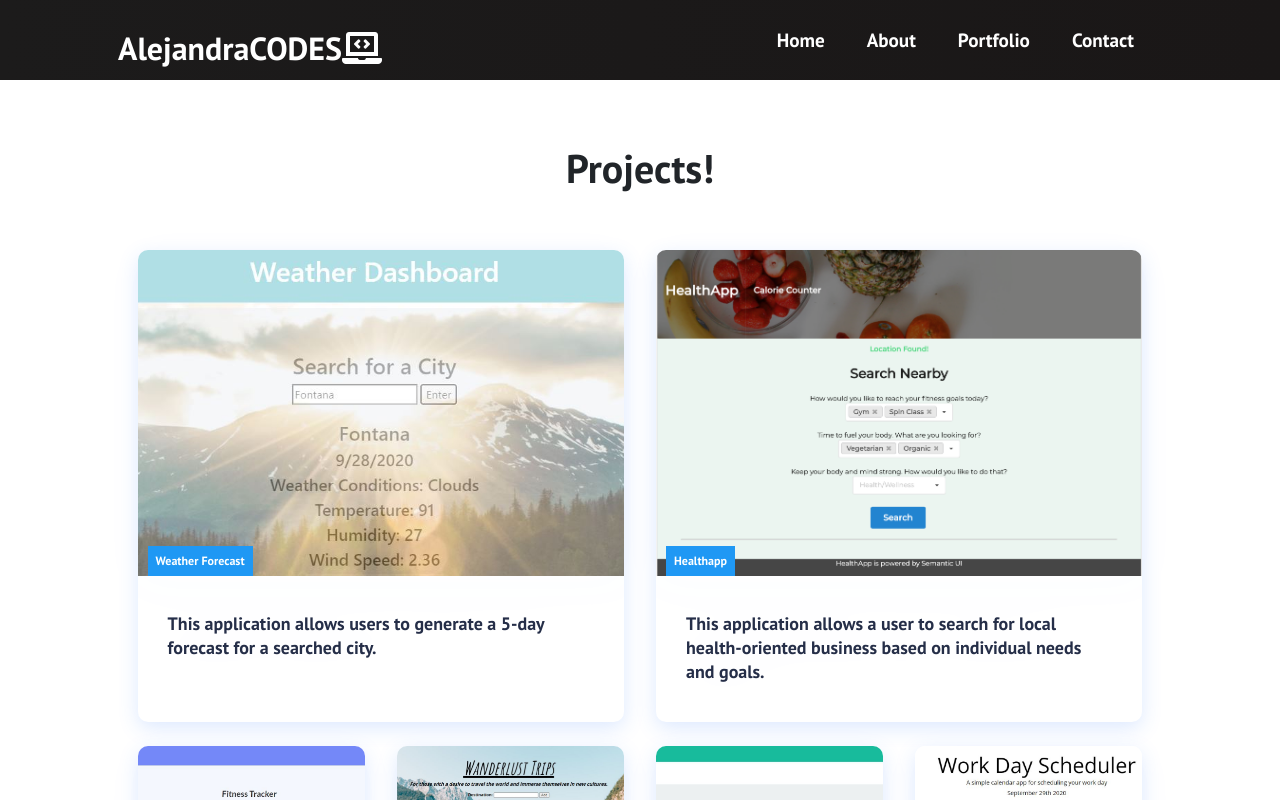
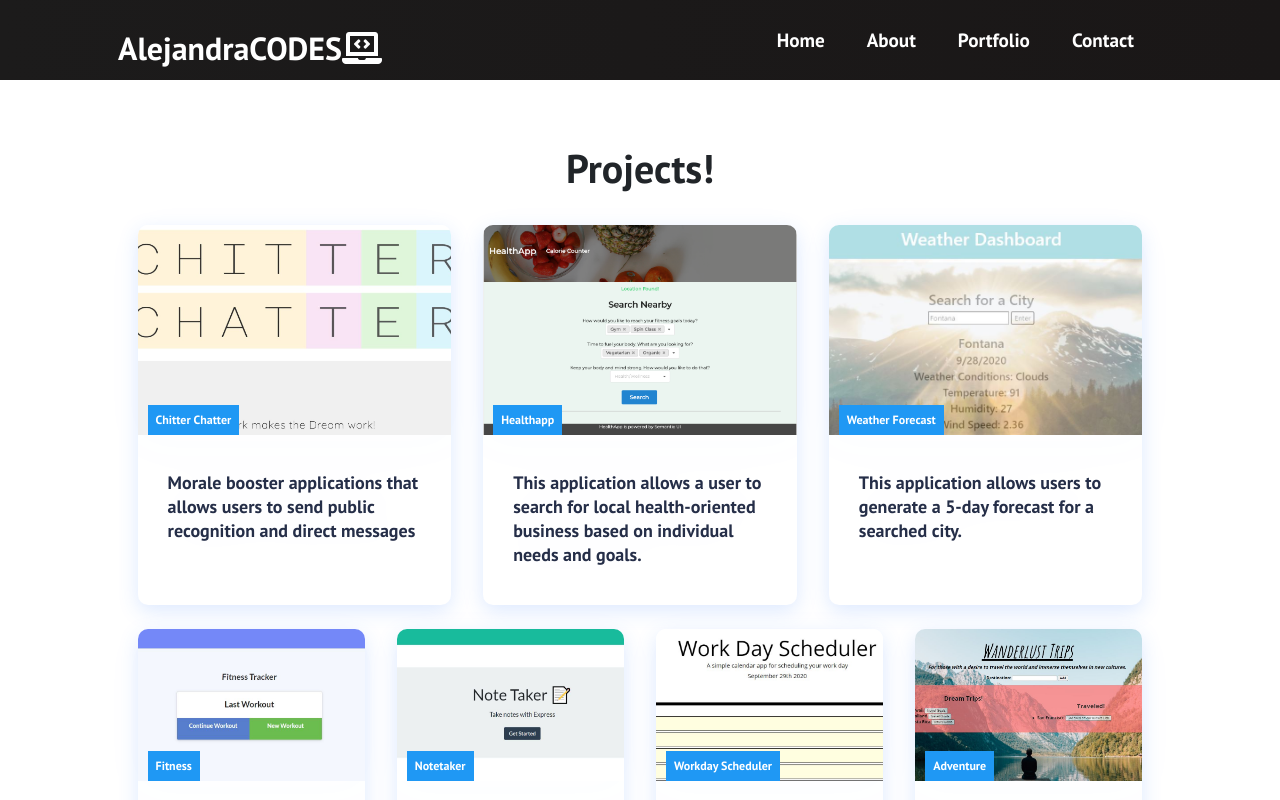
Before and after one commit to areye022/react-portfolio, a React (Create React App) app: page /portfolio in a window 1280 px wide. Shown: the top 800 px of the page. Built offline with nearby package versions, Linux system fonts and the light colour scheme.

Commit message:
added chitter-chatter project to portfolio

```diff
--- a/src/components/Card.css
+++ b/src/components/Card.css
@@ -18,7 +18,7 @@
 
   .cards__wrapper {
     position: relative;
-    margin: 50px 0 45px;
+    margin: 25px 0 20px;
   }
 
   .cards__items {
--- a/src/components/Card.js
+++ b/src/components/Card.js
@@ -10,11 +10,11 @@ function Card() {
         <div className='cards__wrapper'>
           <ul className='cards__items'>
             <CardItem
-              src='images/weatherdashboard.jpg'
-              text='This application allows users to generate a 5-day forecast for a searched city.'
-              label='Weather Forecast'
-              link='https://areye022.github.io/weather-dashboard/'
-              alt='image of weatherdashboard'
+              src='images/chitterchatter.jpg'
+              text='Morale booster applications that allows users to send public recognition and direct messages'
+              label='Chitter Chatter'
+              link='https://chitter-chatter-chats.herokuapp.com/'
+              alt='image of chitter-chatter application'
             />
             <CardItem
               src='images/healthapp.jpg'
@@ -22,6 +22,13 @@ function Card() {
               label='Healthapp'
               link='https://mhans003.github.io/healthapp/index.html'
               alt='image of healthapp'
+            />
+            <CardItem
+              src='images/weatherdashboard.jpg'
+              text='This application allows users to generate a 5-day forecast for a searched city.'
+              label='Weather Forecast'
+              link='https://areye022.github.io/weather-dashboard/'
+              alt='image of weatherdashboard'
             />
           </ul>
           <ul className='cards__items'>
@@ -31,13 +38,6 @@ function Card() {
               label='Fitness'
               link='https://dry-sands-32009.herokuapp.com/'
               alt='image of fitnesstracker'
-            />
-            <CardItem
-              src='images/wanderlust.jpg'
-              text='This application allows users to generate an a list of destinations they would like to travel to.'
-              label='Adventure'
-              link='https://glacial-hamlet-00150.herokuapp.com/'
-              alt='image of bucketlistapp'
             />
             <CardItem
               src='images/notetaker.jpg'
@@ -53,6 +53,13 @@ function Card() {
               link='https://areye022.github.io/workdayscheduler/'
               alt='image of workday scheduler'
             />
+             <CardItem
+              src='images/wanderlust.jpg'
+              text='This application allows users to generate an a list of destinations they would like to travel to.'
+              label='Adventure'
+              link='https://glacial-hamlet-00150.herokuapp.com/'
+              alt='image of bucketlistapp'
+            />
           </ul>
         </div>
       </div>
```
Also changed, not shown: public/images/chitterchatter.JPG (added), 1 other file (tests, documents, lock files or other folders).
